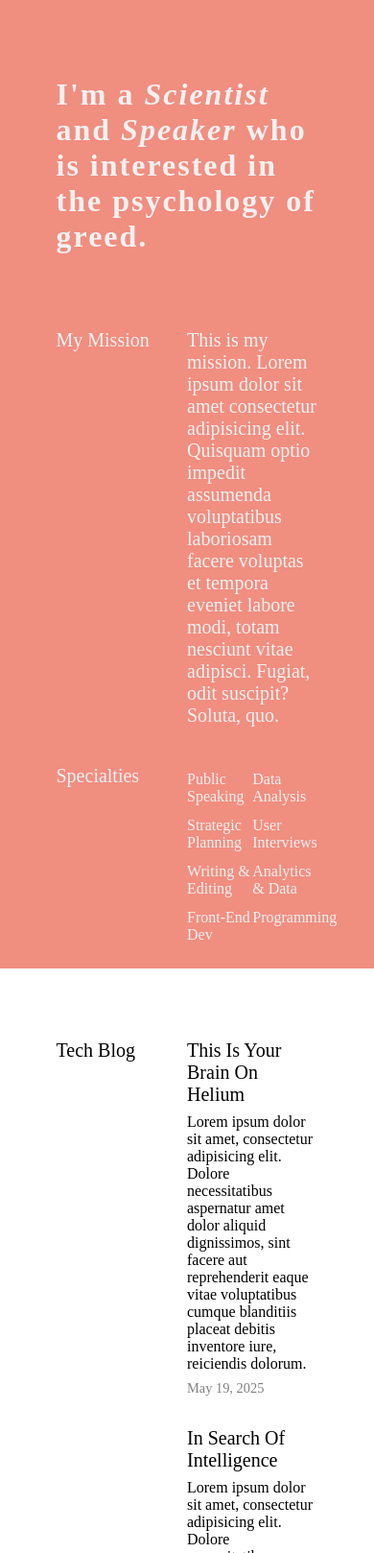
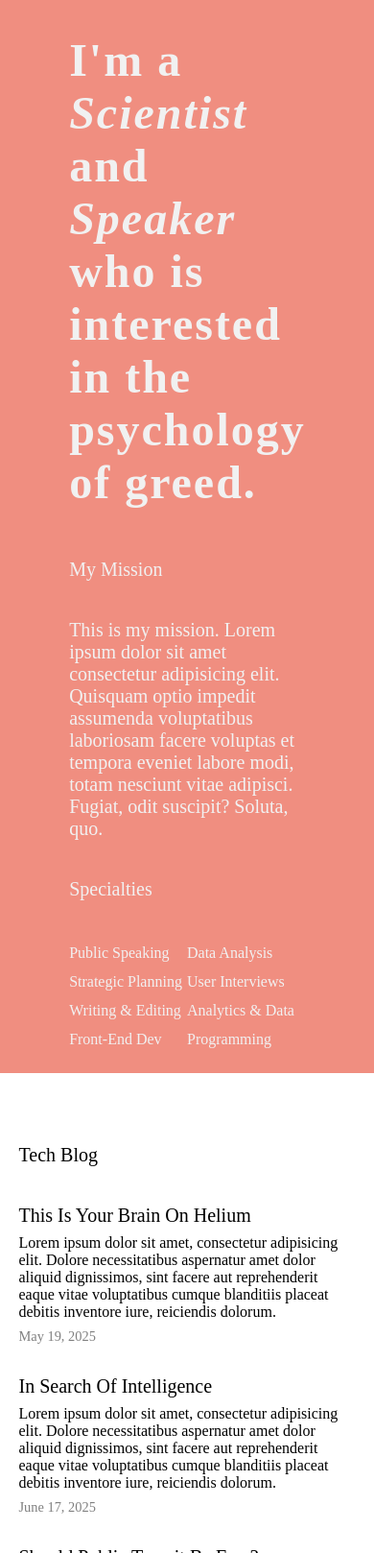
Before and after one commit to MariaCristina5/CVProject, a plain HTML site: page index.html in a window 390 px wide. Shown: the part 83-1701 px from the top of the page at 96% size. Drawn offline with Linux system fonts and the light colour scheme; files whose address does not match are found by name; a web font is replaced by a local one.

Commit message:
Update style.css

```diff
--- a/style.css
+++ b/style.css
@@ -167,3 +167,40 @@ footer img {
     height: 1.5rem;
     margin: 0 8px;
 }
+
+@media only screen and (max-width:1000px) {
+    .hero, .blog-content, .events-content {
+        padding: 0 5%;
+    }
+}
+
+@media only screen and (max-width:750px) {
+    .tagline {
+        font-size: 3.5rem;
+    }
+    .two-column-section > p {
+        width: 100%;
+    }
+    .two-column-section .skills {
+        width: 100%;
+    }
+    .two-column-section .blog-posts {
+        width: 100%;
+    }
+    .section-heading {
+        font-weight: bold;
+        font-size: 2.5rem;
+        margin-bottom: 0;
+    }
+
+}
+
+@media only screen and (max-width: 500px) {
+    .tagline {
+        font-size: 3rem;
+        margin: 0;
+    }
+    .links {
+        display: none;
+    }
+}
```
